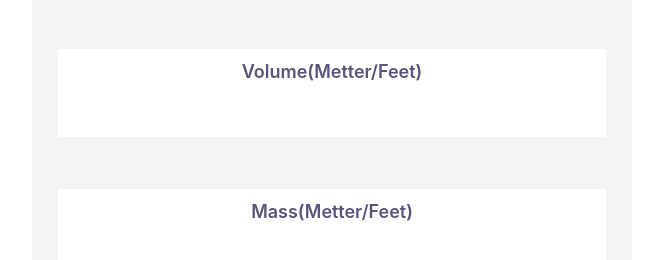
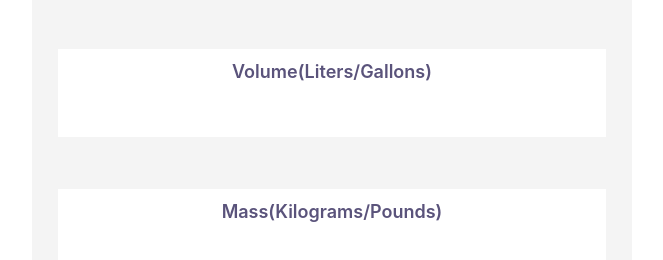
Before and after one commit to tle877/Simple-Unit-Conversion, a plain HTML site: page index.html in a window 1280 px wide. Shown: the part 364-624 px from the top of the page, without its empty margins (0-663 px from the left). Drawn offline with nearby package versions, Linux system fonts and the light colour scheme.

Commit message:
Update index.html

```diff
--- a/index.html
+++ b/index.html
@@ -21,11 +21,11 @@
 
                 </div>
                 <div id="volume-container" class="info">
-                    <h2>Volume(Metter/Feet)</h2>
+                    <h2>Volume(Liters/Gallons)</h2>
                     <p id="volume-result"></p>
                 </div>
                 <div id="mass-container" class="info">
-                    <h2>Mass(Metter/Feet)</h2>
+                    <h2>Mass(Kilograms/Pounds)</h2>
                     <p id="mass-result"></p>
                 </div>
             </div>
```
